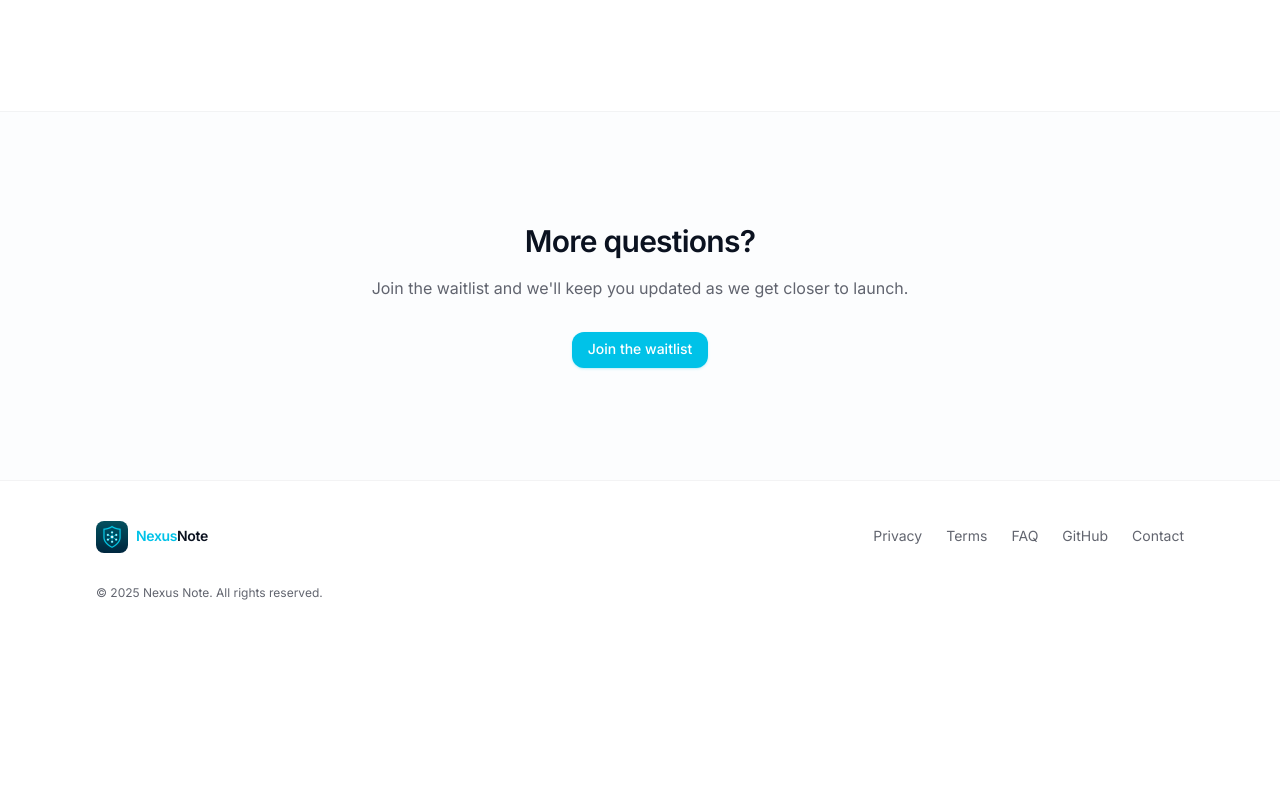
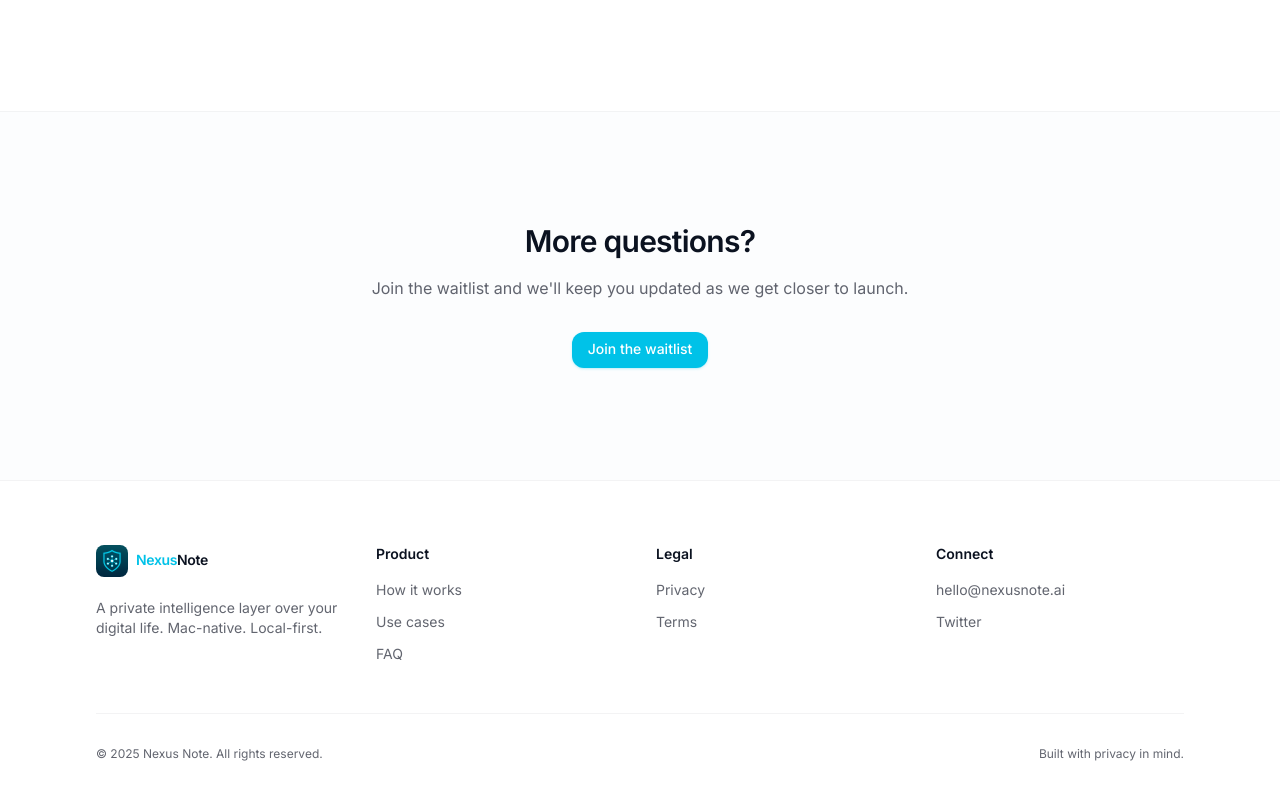
Before and after one commit to AstroJSC12/nexus-note-website, a Next.js app: page /faq in a window 1280 px wide. Shown: the part 5263-6063 px from the top of the page. Before the commit the page ends 5904 px from the top, so only its background shows below. Built offline with nearby package versions, Linux system fonts and the light colour scheme.

Commit message:
Add SEO metadata, redesign footer, create 404 page
- SEO: Added title, description, and OpenGraph metadata to all pages
- Footer: 4-column grid with Product, Legal, Connect sections
- 404: Custom not-found page with accent styling and navigation
- Ready for HTTPS (Cloudflare SSL/TLS settings)

```diff
--- a/src/app/faq/page.tsx
+++ b/src/app/faq/page.tsx
@@ -1,6 +1,16 @@
+import type { Metadata } from 'next';
 import { Header } from '@/components/site/header';
 import { Footer } from '@/components/site/footer';
 import { ButtonLink } from '@/components/site/button';
+
+export const metadata: Metadata = {
+  title: 'FAQ - Nexus Note',
+  description: 'Frequently asked questions about Nexus Note—privacy, security, technical details, pricing, and philosophy.',
+  openGraph: {
+    title: 'FAQ - Nexus Note',
+    description: 'Frequently asked questions about Nexus Note—privacy, security, technical details, pricing, and philosophy.',
+  },
+};
 
 function FAQ({ question, children }: { question: string; children: React.ReactNode }) {
   return (
--- a/src/app/how-it-works/page.tsx
+++ b/src/app/how-it-works/page.tsx
@@ -1,6 +1,16 @@
+import type { Metadata } from 'next';
 import { Header } from '@/components/site/header';
 import { Footer } from '@/components/site/footer';
 import { ButtonLink } from '@/components/site/button';
+
+export const metadata: Metadata = {
+  title: 'How It Works - Nexus Note',
+  description: 'Learn how Nexus Note ingests, indexes, reasons, and acts on your personal knowledge—entirely on your Mac with local AI.',
+  openGraph: {
+    title: 'How It Works - Nexus Note',
+    description: 'Learn how Nexus Note ingests, indexes, reasons, and acts on your personal knowledge—entirely on your Mac with local AI.',
+  },
+};
 
 export default function HowItWorks() {
   return (
--- /dev/null
+++ b/src/app/not-found.tsx
@@ -0,0 +1,40 @@
+import type { Metadata } from 'next';
+import Link from 'next/link';
+import { Header } from '@/components/site/header';
+import { Footer } from '@/components/site/footer';
+import { ButtonLink } from '@/components/site/button';
+
+export const metadata: Metadata = {
+  title: '404 - Page Not Found - Nexus Note',
+  description: 'The page you are looking for does not exist.',
+};
+
+export default function NotFound() {
+  return (
+    <div className="min-h-screen flex flex-col">
+      <Header />
+
+      <main className="flex-1 flex items-center justify-center px-4 sm:px-6">
+        <div className="text-center max-w-md">
+          <div className="text-8xl font-light text-accent/30">404</div>
+          <h1 className="mt-6 text-2xl font-semibold tracking-tight sm:text-3xl">
+            Page not found
+          </h1>
+          <p className="mt-4 text-muted-foreground leading-7">
+            The page you're looking for doesn't exist or has been moved.
+          </p>
+          <div className="mt-8 flex flex-col sm:flex-row gap-3 justify-center">
+            <ButtonLink href="/">
+              Go home
+            </ButtonLink>
+            <ButtonLink href="/faq" variant="secondary">
+              View FAQ
+            </ButtonLink>
+          </div>
+        </div>
+      </main>
+
+      <Footer />
+    </div>
+  );
+}
--- a/src/app/privacy/page.tsx
+++ b/src/app/privacy/page.tsx
@@ -1,5 +1,15 @@
+import type { Metadata } from 'next';
 import { Header } from '@/components/site/header';
 import { Footer } from '@/components/site/footer';
+
+export const metadata: Metadata = {
+  title: 'Privacy - Nexus Note',
+  description: 'Your data stays on your machine. Learn about Nexus Note\'s local-first privacy architecture and data principles.',
+  openGraph: {
+    title: 'Privacy - Nexus Note',
+    description: 'Your data stays on your machine. Learn about Nexus Note\'s local-first privacy architecture and data principles.',
+  },
+};
 
 export default function Privacy() {
   return (
--- a/src/app/terms/page.tsx
+++ b/src/app/terms/page.tsx
@@ -1,5 +1,15 @@
+import type { Metadata } from 'next';
 import { Header } from '@/components/site/header';
 import { Footer } from '@/components/site/footer';
+
+export const metadata: Metadata = {
+  title: 'Terms of Service - Nexus Note',
+  description: 'Terms of Service for Nexus Note—license, data ownership, acceptable use, and legal terms.',
+  openGraph: {
+    title: 'Terms of Service - Nexus Note',
+    description: 'Terms of Service for Nexus Note—license, data ownership, acceptable use, and legal terms.',
+  },
+};
 
 export default function Terms() {
   return (
--- a/src/app/use-cases/page.tsx
+++ b/src/app/use-cases/page.tsx
@@ -1,6 +1,16 @@
+import type { Metadata } from 'next';
 import { Header } from '@/components/site/header';
 import { Footer } from '@/components/site/footer';
 import { ButtonLink } from '@/components/site/button';
+
+export const metadata: Metadata = {
+  title: 'Use Cases - Nexus Note',
+  description: 'See how founders, CTOs, researchers, and power users leverage Nexus Note for decision memory, meeting synthesis, research, and more.',
+  openGraph: {
+    title: 'Use Cases - Nexus Note',
+    description: 'See how founders, CTOs, researchers, and power users leverage Nexus Note for decision memory, meeting synthesis, research, and more.',
+  },
+};
 
 export default function UseCases() {
   return (
--- a/src/components/site/footer.tsx
+++ b/src/components/site/footer.tsx
@@ -5,36 +5,74 @@ import { Logo } from '@/components/site/logo';
 export function Footer() {
   return (
     <footer className="border-t border-border/60">
-      <Container className="py-10">
-        <div className="flex flex-col gap-8 md:flex-row md:items-center md:justify-between">
+      <Container className="py-12 sm:py-16">
+        <div className="grid gap-8 sm:grid-cols-2 lg:grid-cols-4">
+          {/* Brand */}
+          <div className="sm:col-span-2 lg:col-span-1">
             <Logo />
-          <nav className="flex flex-wrap items-center gap-x-6 gap-y-3 text-sm text-muted-foreground">
+            <p className="mt-4 text-sm text-muted-foreground max-w-xs">
+              A private intelligence layer over your digital life. Mac-native. Local-first.
+            </p>
+          </div>
+
+          {/* Product */}
+          <div>
+            <h3 className="text-sm font-semibold">Product</h3>
+            <nav className="mt-4 flex flex-col gap-3 text-sm text-muted-foreground">
+              <Link href="/how-it-works" className="hover:text-foreground transition-colors">
+                How it works
+              </Link>
+              <Link href="/use-cases" className="hover:text-foreground transition-colors">
+                Use cases
+              </Link>
+              <Link href="/faq" className="hover:text-foreground transition-colors">
+                FAQ
+              </Link>
+            </nav>
+          </div>
+
+          {/* Legal */}
+          <div>
+            <h3 className="text-sm font-semibold">Legal</h3>
+            <nav className="mt-4 flex flex-col gap-3 text-sm text-muted-foreground">
               <Link href="/privacy" className="hover:text-foreground transition-colors">
                 Privacy
               </Link>
               <Link href="/terms" className="hover:text-foreground transition-colors">
                 Terms
               </Link>
-            <Link href="/faq" className="hover:text-foreground transition-colors">
-              FAQ
-            </Link>
-            <a
-              href="#"
-              className="hover:text-foreground transition-colors"
-              aria-disabled="true"
-            >
-              GitHub
-            </a>
+            </nav>
+          </div>
+
+          {/* Connect */}
+          <div>
+            <h3 className="text-sm font-semibold">Connect</h3>
+            <nav className="mt-4 flex flex-col gap-3 text-sm text-muted-foreground">
               <a
                 href="mailto:hello@nexusnote.ai"
                 className="hover:text-foreground transition-colors"
               >
-              Contact
+                hello@nexusnote.ai
+              </a>
+              <a
+                href="https://twitter.com/nexusnoteai"
+                target="_blank"
+                rel="noopener noreferrer"
+                className="hover:text-foreground transition-colors"
+              >
+                Twitter
               </a>
             </nav>
           </div>
-        <div className="mt-8 text-xs text-muted-foreground">
+        </div>
+
+        <div className="mt-12 pt-8 border-t border-border/60 flex flex-col sm:flex-row sm:items-center sm:justify-between gap-4">
+          <div className="text-xs text-muted-foreground">
             © {new Date().getFullYear()} Nexus Note. All rights reserved.
+          </div>
+          <div className="text-xs text-muted-foreground">
+            Built with privacy in mind.
+          </div>
         </div>
       </Container>
     </footer>
```
Lines whose indentation alone changed are shown as unchanged.
